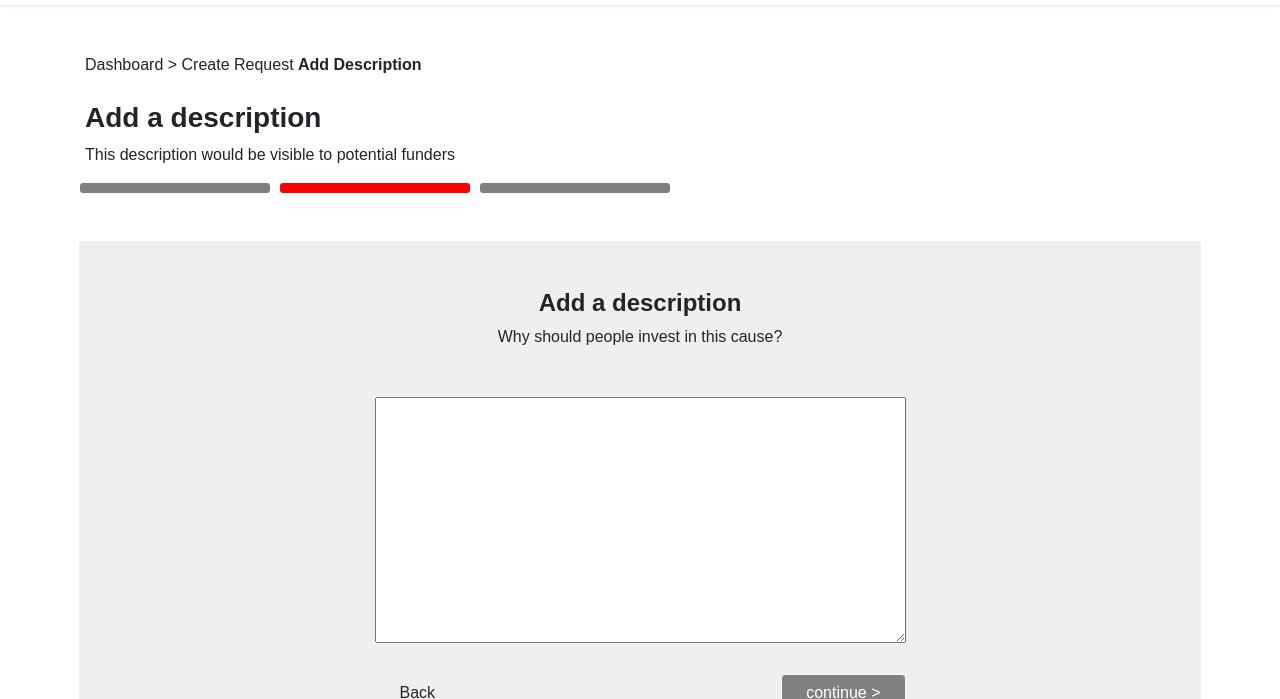
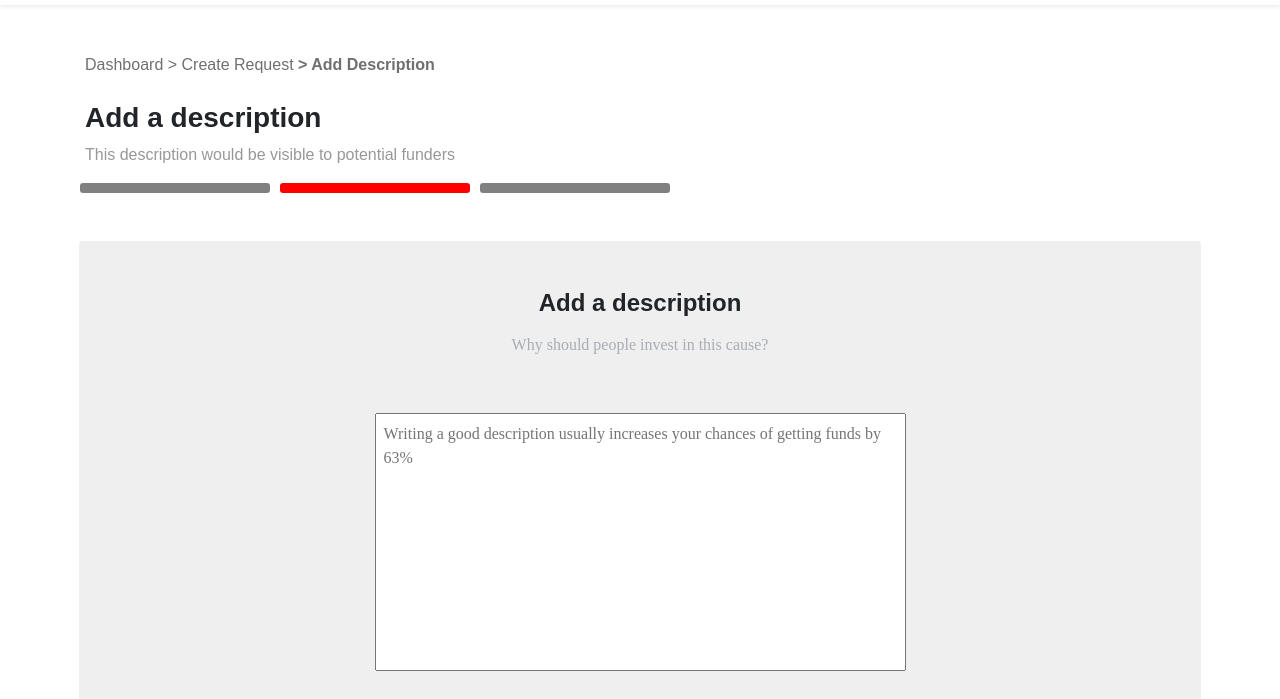
Before and after one commit to uchendu1/request-form-2, a plain HTML site: page index.html in a window 1280 px wide. Shown: the part 99-798 px from the top of the page. Drawn offline with nearby package versions, Linux system fonts and the light colour scheme.

Commit message:
modified index.html

```diff
--- a/index.html
+++ b/index.html
@@ -21,6 +21,12 @@
             height: 13px;
             margin-bottom: 50px;
             border-radius: 3px;
+        }
+
+        li {
+            display: inline-flex;
+            flex-wrap: wrap;
+            list-style: none;
         }
 
         i {
@@ -74,6 +80,39 @@
             width: 95%;
             border-top: 1px solid white;
         }
+
+        .pcolor{
+            color: #707070;
+        }
+
+        .pcolor.Upload{
+            color: #999898;
+        }
+
+
+        .f-12 {
+            padding-inline-start: 0;
+        }
+
+        .h4p, textarea {
+            color: rgba(4, 23, 42, 0.3);
+            font-family: DM Sans;
+            font-style: normal;
+            font-weight: normal;
+            padding: .5rem ;
+            resize: none;
+        }
+
+        textarea:active, textarea:focus {
+            color: unset;
+        }
+
+
+        @media only screen and (min-width: 775px) {
+        .f-12 {
+            font-size: 16px;
+        }
+    }
     </style>
 </head>
 
@@ -113,14 +152,24 @@
 
     <section class="container py-5">
         <div class="row d-none d-sm-block">
-            <div class="col-sm-4">
-                <p class=""> Dashboard > Create Request <span class="font-weight-bold">Add Description</span></p>
+            <div class="col-12">
+                <ol class="f-12" style="background:none;">
+                    <li>
+                        <a class="pcolor" href="#"> Dashboard ></a>
+                    </li>
+                    <li>
+                        <a class="pcolor" href="#"> Create Request</a>
+                    </li>
+                    <li>
+                        <a class="pcolor" href="#"> <b> > </b> <span class="font-weight-bold"> Add Description</span></a>
+                    </li>
+                </ol>
             </div>
         </div>
         <h3 class="mt-4 font-weight-bold">Add a description</h3>
-        <p class="Upload">This description would be visible to potential funders </p>
+        <p class="pcolor Upload">This description would be visible to potential funders </p>
         <div class="row">
-            <div class="col-3 col-sm-2 hr-disabled "></div>
+            <div class="col-3 col-sm-2 hr-disabled d-none d-sm-block"></div>
             <div class="col-3 col-sm-2 hr-disabled hr-active"></div>
             <div class="col-3 col-sm-2 hr-disabled "></div>
             <div class="col-sm-6"></div>
@@ -131,9 +180,9 @@
             <div class="col-sm-3"></div>
             <div class=" col-12 col-sm-6">
                 <h4 class="font-weight-bold text-center">Add a description</h4>
-                <p class="text-center mb-5">Why should people invest in this cause?</p>
+                <p class=" h4p text-center mb-5">Why should people invest in this cause?</p>
                 <!-- <input class="w-100" type="range" name="" id="" style="background-color:red"> -->
-                <textarea class="w-100" name="" id="" cols="30" rows="10"></textarea>
+                <textarea placeholder="Writing a good description usually increases your chances of getting funds by 63%" class="w-100" name="" id="" cols="30" rows="10"></textarea>
                 <div class="d-flex justify-content-between mt-4">
                     <button class="btn  px-4 my-2 my-sm-0" type="submit">Back</button>
                     <button class="continue btn btn-light text-white px-4 my-2 my-sm-0" type="submit">continue
```
